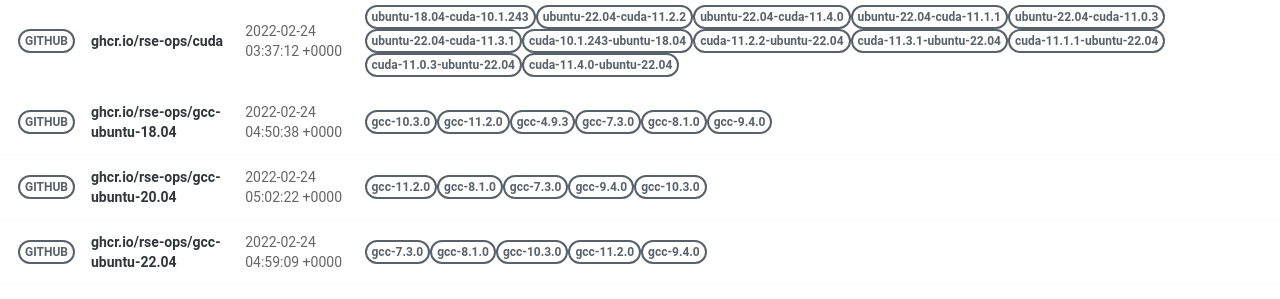
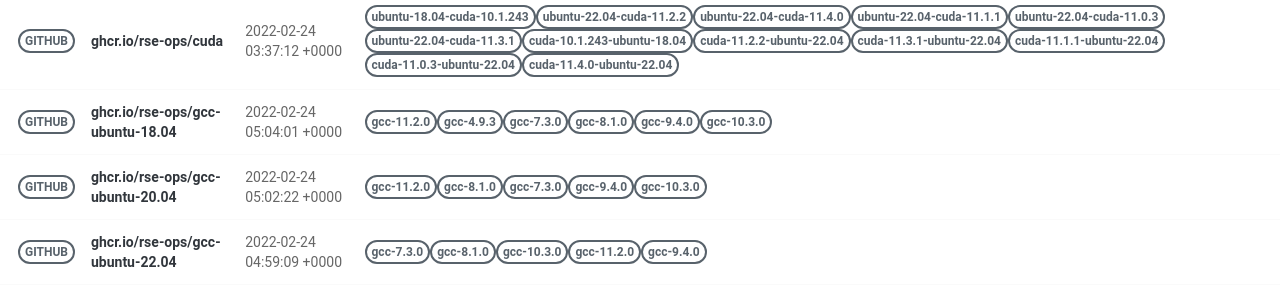
Before and after one commit to rse-ops/docker-images, a Jekyll site: the page built from pages/index.md, in a window 1280 px wide. Shown: the part 502-801 px from the top of the page. Built offline with Jekyll 4.4.1, drawn with Linux system fonts in a browser that asks for light colours; nearby versions of some CDN libraries.

Commit message:
Automated push to update library 2022-02-24

```diff
--- a/_library/ghcr.io-rse-ops-gcc-ubuntu-18.04.md
+++ b/_library/ghcr.io-rse-ops-gcc-ubuntu-18.04.md
@@ -1,14 +1,11 @@
 ---
 layout: container
 name: ghcr.io/rse-ops/gcc-ubuntu-18.04
-updated_at: 2022-02-24 04:50:38.691174
+updated_at: 2022-02-24 05:04:01.019168
 
 
 container_url: https://github.com/orgs/rse-ops/packages/container/package/gcc-ubuntu-18.04
 versions:
- - tag: gcc-10.3.0
-   dockerfile: https://github.com/rse-ops/docker-images/blob/main/ubuntu/gcc/Dockerfile
-   manifest: https://crane.ggcr.dev/manifest/ghcr.io/rse-ops/gcc-ubuntu-18.04:gcc-10.3.0
  - tag: gcc-11.2.0
    dockerfile: https://github.com/rse-ops/docker-images/blob/main/ubuntu/gcc/Dockerfile
    manifest: https://crane.ggcr.dev/manifest/ghcr.io/rse-ops/gcc-ubuntu-18.04:gcc-11.2.0
```
Also changed, not shown: other parts of _library/ghcr.io-rse-ops-gcc-ubuntu-18.04.md (+3 -0 lines).
